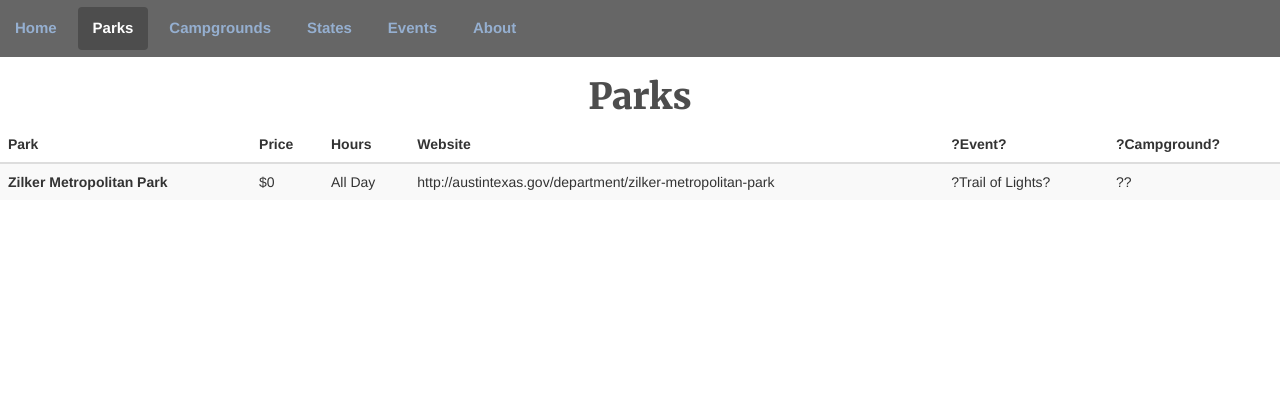
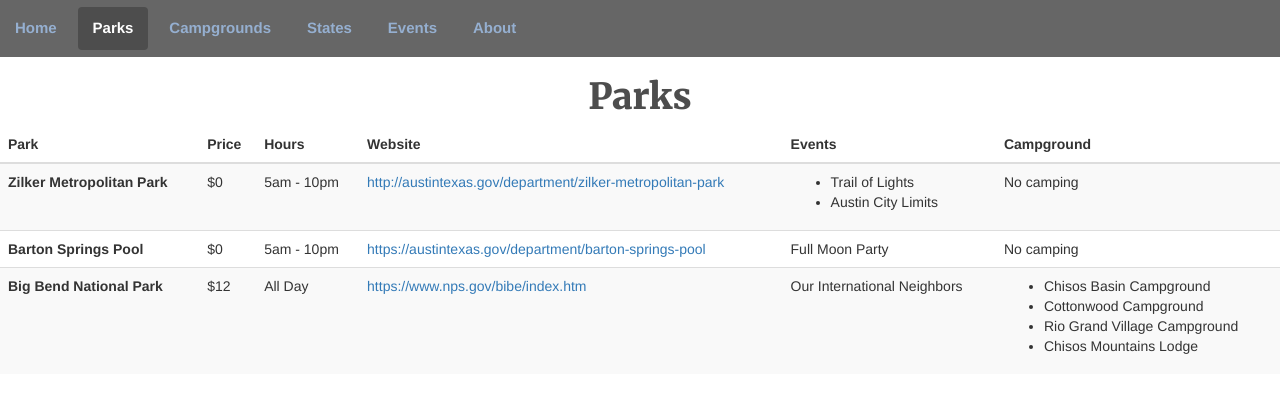
Before and after one commit to cs373gc-fall-2016/SWEetOutdoors, a Python web app: template templates/parks.html in a window 1280 px wide. Shown: the top 393 px of the page. Run offline with Jinja, Linux system fonts and the light colour scheme; the template is opened without the code that fills it, so the values that code supplies are empty; some libraries are stand-ins or nearby versions.

Commit message:
adding more info to parks page

```diff
--- a/templates/parks.html
+++ b/templates/parks.html
@@ -39,20 +39,52 @@
               <th>Price</th>
               <th>Hours</th>
               <th>Website</th>
-              <th>?Event?</th>
-              <th>?Campground?</th>
+              <th>Events</th>
+              <th>Campground</th>
             </tr>
           </thead>
           <tbody>
             <tr>
               <th scope="row">Zilker Metropolitan Park</th>
               <td>$0</td>
+              <td>5am - 10pm</td>
+              <td>
+                <a href = "http://austintexas.gov/department/zilker-metropolitan-park">http://austintexas.gov/department/zilker-metropolitan-park</a>
+              </td>
+              <td>
+                <ul>
+                  <li>Trail of Lights</li>
+                  <li>Austin City Limits</li>
+                </ul>
+              </td>
+              <td>No camping</td>
+            </tr>
+            <tr>
+              <th scope="row">Barton Springs Pool</th>
+              <td>$0</td>
+              <td>5am - 10pm</td>
+              <td>
+                <a href="https://austintexas.gov/department/barton-springs-pool">https://austintexas.gov/department/barton-springs-pool</a>
+              </td>
+              <td>Full Moon Party</td>
+              <td>No camping</td>
+            </tr>
+            <tr>
+              <th scope="row">Big Bend National Park</th>
+              <td>$12</td>
               <td>All Day</td>
-              <td>http://austintexas.gov/department/zilker-metropolitan-park</td>
-              <td>?Trail of Lights?</td>
-              <td>??</td>
-
-            </tr>
+              <td>
+                <a href="https://www.nps.gov/bibe/index.htm">https://www.nps.gov/bibe/index.htm</a>
+              </td>
+              <td>Our International Neighbors</td>
+              <td>
+                <ul>
+                  <li>Chisos Basin Campground</li>
+                  <li>Cottonwood Campground</li>
+                  <li>Rio Grand Village Campground</li>
+                  <li>Chisos Mountains Lodge</li>
+                </ul>
+              </td>
           </tbody>
         </table>
       </div>
```
